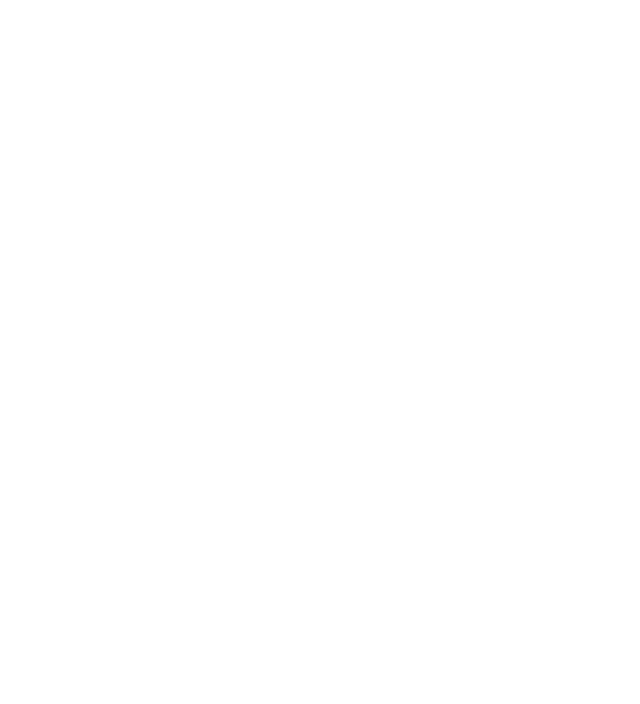
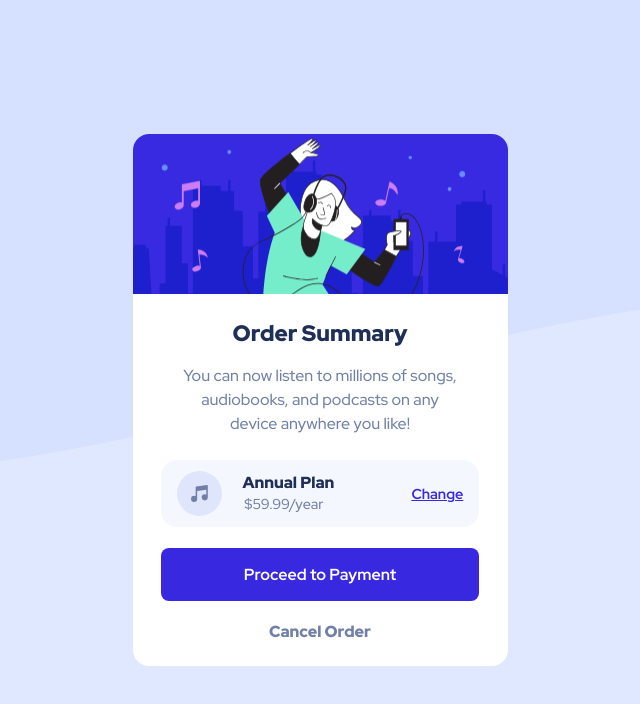
Before and after one commit to sircarloschaves/order-summary-component, a plain HTML site: page index.html in a window 1280 px wide. Shown: the whole page, without its empty margins (320-960 px from the left). Drawn offline with Linux system fonts and the light colour scheme.

Commit message:
initial commit
initial commit

```diff
--- a/index.html
+++ b/index.html
@@ -1,12 +1,36 @@
 <!DOCTYPE html>
 <html lang="en">
+
 <head>
   <meta charset="UTF-8">
   <meta name="viewport" content="width=device-width, initial-scale=1.0">
   <title>Order Summary Component</title>
+  <link rel="shortcut icon" href="images/favicon.png" type="image/x-icon">
   <link rel="stylesheet" href="style.css">
 </head>
+
 <body>
+  <div class="card">
+    <div class="img-container"></div>
 
+    <div class="content">
+      <h1 class="title">Order Summary</h1>
+
+      <p>You can now listen to millions of songs, audiobooks, and podcasts on any device anywhere you like!</p>
+
+      <div class="plan">
+        <img class="music-icon" src="images/icon-music.svg" alt="">
+        <div class="plan-type">
+          <h2>Annual Plan</h2>
+          <p class="price">$59.99/year</p>
+        </div>
+        <button class="change-btn" type="button">Change</button>
+      </div>
+
+      <a class="payment-btn" href="#payment">Proceed to Payment</a>
+      <button class="cancel-btn" type="button">Cancel Order</button>
+    </div>
+  </div>
 </body>
+
 </html>
--- a/style.css
+++ b/style.css
@@ -0,0 +1,214 @@
+@import url('https://fonts.googleapis.com/css2?family=Red+Hat+Display:wght@500;700;900&display=swap');
+
+:root {
+  /* Colors */
+  --primary-pale-blue: hsl(225, 100%, 94%);
+  --primary-bright-blue: hsl(245, 75%, 52%);
+  --primary-light-blue: hsl(245, 83%, 68%);
+  --neutral-very-pale-blue: hsl(225, 100%, 98%);
+  --neutral-desaturated-blue: hsl(224, 23%, 55%);
+  --neutral-dark-blue: hsl(223, 47%, 23%);
+
+  /* Font Weight */
+  --fw-medium: 500;
+  --fw-bold: 700;
+  --fw-black: 900;
+}
+
+html,
+body {
+  width: 100%;
+  height: 100%;
+}
+
+*,
+*::before,
+*::after {
+  margin: 0;
+  padding: 0;
+  box-sizing: border-box;
+  font: inherit;
+}
+
+body {
+  background: var(--primary-pale-blue) url('images/pattern-background-mobile.svg') no-repeat fixed;
+  background-size: 100% 50%;
+  display: flex;
+  justify-content: center;
+  align-items: center;
+  font-family: 'Red Hat Display', sans-serif;
+  padding: 1.5rem;
+}
+
+ul[role='list'],
+ol[role='list'] {
+  list-style: none;
+}
+
+img,
+picture,
+svg {
+  max-width: 100%;
+  display: block;
+}
+
+.card {
+  width: 100%;
+  background-color: #fff;
+  border-radius: 1rem;
+}
+
+.img-container {
+  width: 100%;
+  height: 10rem;
+  background-image: url('images/illustration-hero.svg');
+  background-repeat: no-repeat;
+  background-size: cover;
+  background-position: center;
+  border-top-left-radius: inherit;
+  border-top-right-radius: inherit;
+}
+
+.content {
+  width: 85%;
+  margin-inline: auto;
+  display: flex;
+  flex-flow: column nowrap;
+  align-items: center;
+}
+
+.title {
+  font-size: 1.3rem;
+  font-weight: var(--fw-black);
+  color: var(--neutral-dark-blue);
+  margin-top: 1.5rem;
+}
+
+p {
+  font-size: .9rem;
+  font-weight: var(--fw-medium);
+  line-height: 1.5;
+  text-align: center;
+  color: var(--neutral-desaturated-blue);
+  margin-top: 1rem;
+  width: 90%;
+}
+
+.plan {
+  width: 100%;
+  display: flex;
+  gap: 1.3rem;
+  flex-flow: row nowrap;
+  justify-content: flex-start;
+  align-items: center;
+  background-color: var(--neutral-very-pale-blue);
+  margin-top: 1.5rem;
+  padding: .7rem 1rem;
+  border-radius: 1rem;
+}
+
+.music-icon {
+  width: 45px;
+}
+
+.plan-type h2 {
+  font-size: .9rem;
+  font-weight: var(--fw-black);
+  color: var(--neutral-dark-blue);
+}
+
+.plan-type p {
+  font-size: .9rem;
+  font-weight: var(--fw-medium);
+  color: var(--neutral-desaturated-blue);
+  margin: 0;
+}
+
+.change-btn {
+  display: inline-block;
+  background-color: transparent;
+  color: var(--primary-bright-blue);
+  font-size: .8rem;
+  font-weight: var(--fw-bold);
+  border: none;
+  margin-left: auto;
+  text-decoration: 1.2px solid underline;
+  cursor: pointer;
+}
+
+.change-btn:hover,
+.change-btn:focus-visible {
+  color: var(--primary-light-blue);
+  outline: none;
+}
+
+.payment-btn {
+  width: 100%;
+  display: inline-block;
+  background-color: var(--primary-bright-blue);
+  color: #fff;
+  text-decoration: none;
+  text-align: center;
+  font-size: .9rem;
+  font-weight: var(--fw-bold);
+  border-radius: .5em;
+  padding: 1em;
+  margin-top: 1.3rem;
+  cursor: pointer;
+}
+
+.payment-btn:hover,
+.payment-btn:focus-visible {
+  background-color: var(--primary-light-blue);
+}
+
+.cancel-btn {
+  background-color: transparent;
+  border: none;
+  font-size: .9rem;
+  font-weight: var(--fw-black);
+  color: var(--neutral-desaturated-blue);
+  margin-block-start: 1.3rem;
+  margin-block-end: 1.5rem;
+  cursor: pointer;
+}
+
+.cancel-btn:hover,
+.cancel-btn:focus-visible {
+  color: var(--neutral-dark-blue);
+}
+
+@media screen and (min-width: 375px) {
+  body {
+    background: var(--primary-pale-blue) url('images/pattern-background-mobile.svg') no-repeat fixed;
+    background-size: 100% 60%;
+  }
+
+  .card {
+    max-width: 375px;
+  }
+
+  .title {
+    font-size: 1.4rem;
+  }
+
+  p {
+    font-size: 1rem;
+  }
+
+  .plan-type h2 {
+    font-size: 1rem;
+  }
+
+  .change-btn {
+    font-size: .9rem;
+  }
+
+  .payment-btn {
+    font-size: 1rem;
+  }
+
+  .cancel-btn {
+    font-size: 1rem;
+  }
+}
```
Also changed, not shown: images/favicon.png (renamed from images/favicon-32x32.png).
